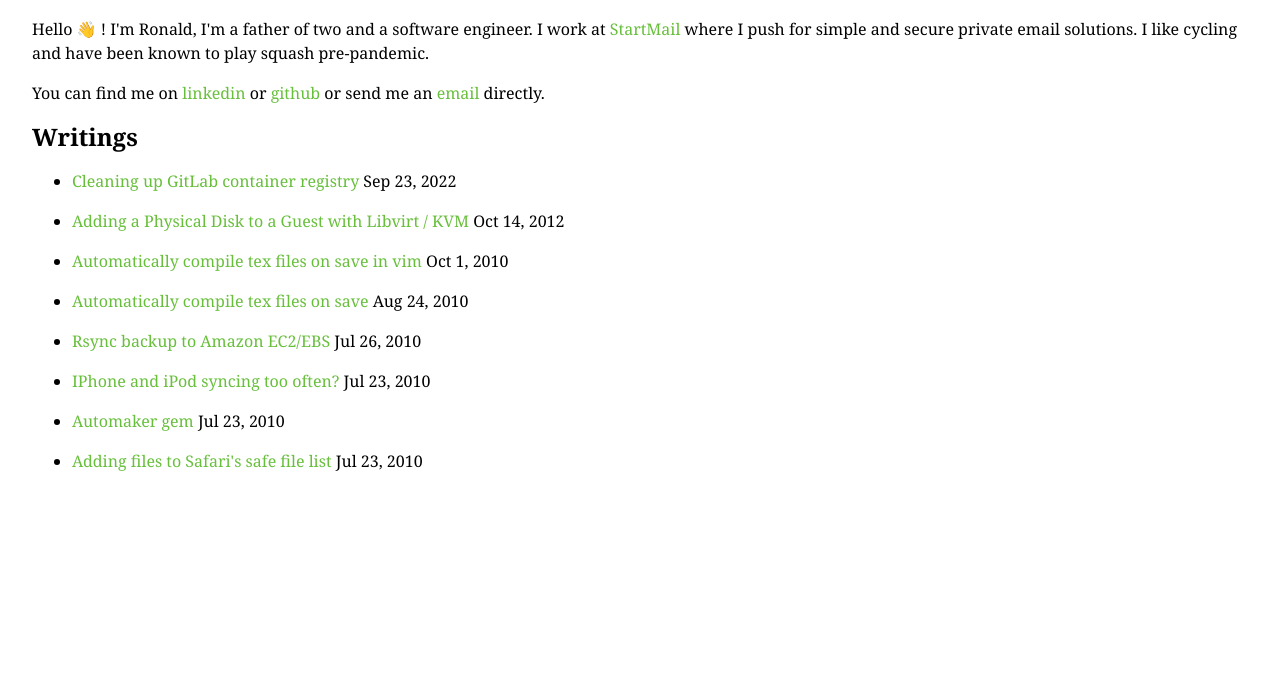
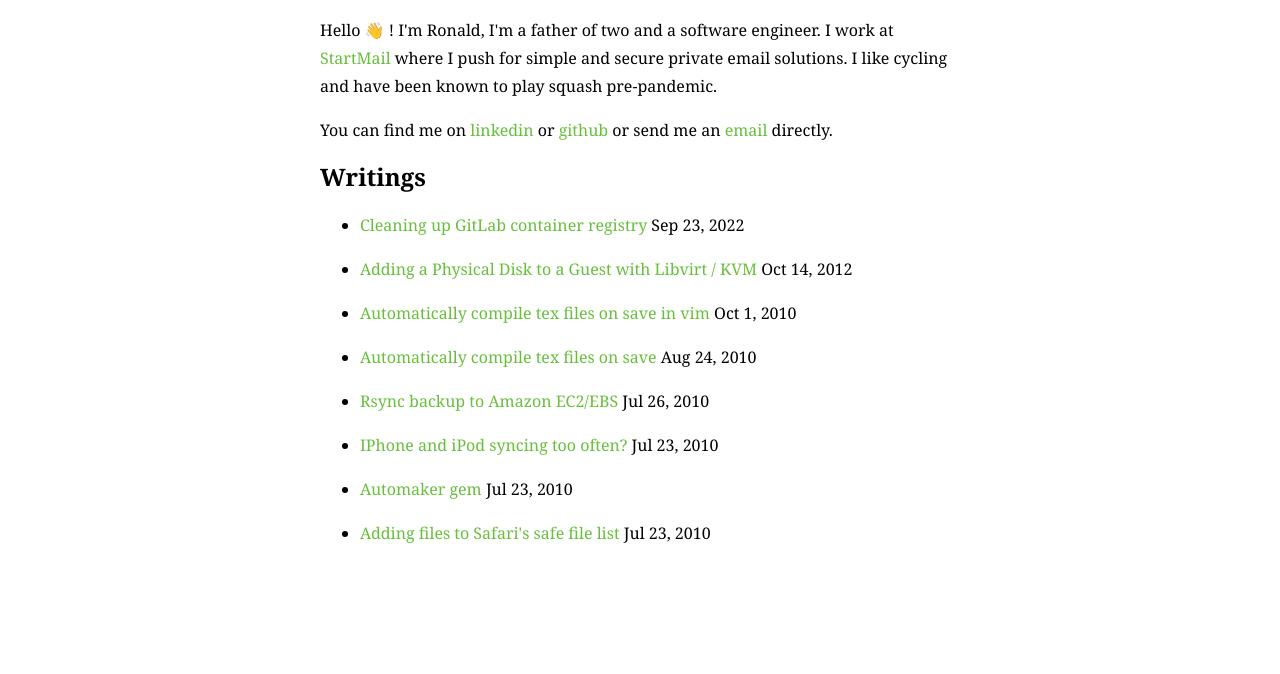
Before and after one commit to ronaldevers/ronaldevers.github.com, an Eleventy site: page src/index.njk in a window 1280 px wide. Shown: the part 126-800 px from the top of the page. Built offline with nearby package versions, Linux system fonts and the light colour scheme; Eleventy itself is replaced by a stand-in of ours; files that its build step writes are made by us from their sources.

Commit message:
add maximum content width, default outer margin and more line height

```diff
--- a/src/_includes/default.njk
+++ b/src/_includes/default.njk
@@ -12,8 +12,10 @@
 </head>
 
 <body>
+<div id="wrapper">
 <h1><a href="/" title="Back to start">Ronald Evers</a></h1>
 {{ content | safe }}
 <script>{% include "../microanalytics.js" %}</script>
+</div>
 </body>
 </html>
--- a/src/screen.css
+++ b/src/screen.css
@@ -1,11 +1,16 @@
 html {
   font-family: Georgia, "Times New Roman", Times, serif;
   font-size: 16px;
-  line-height: 1.5rem;
+  line-height: 1.75em;
 }
 
 body {
-  margin: 2rem;
+  margin: 1em;
+}
+
+#wrapper {
+  margin: 0 auto;
+  max-width: 40em;
 }
 
 h1 {
```
